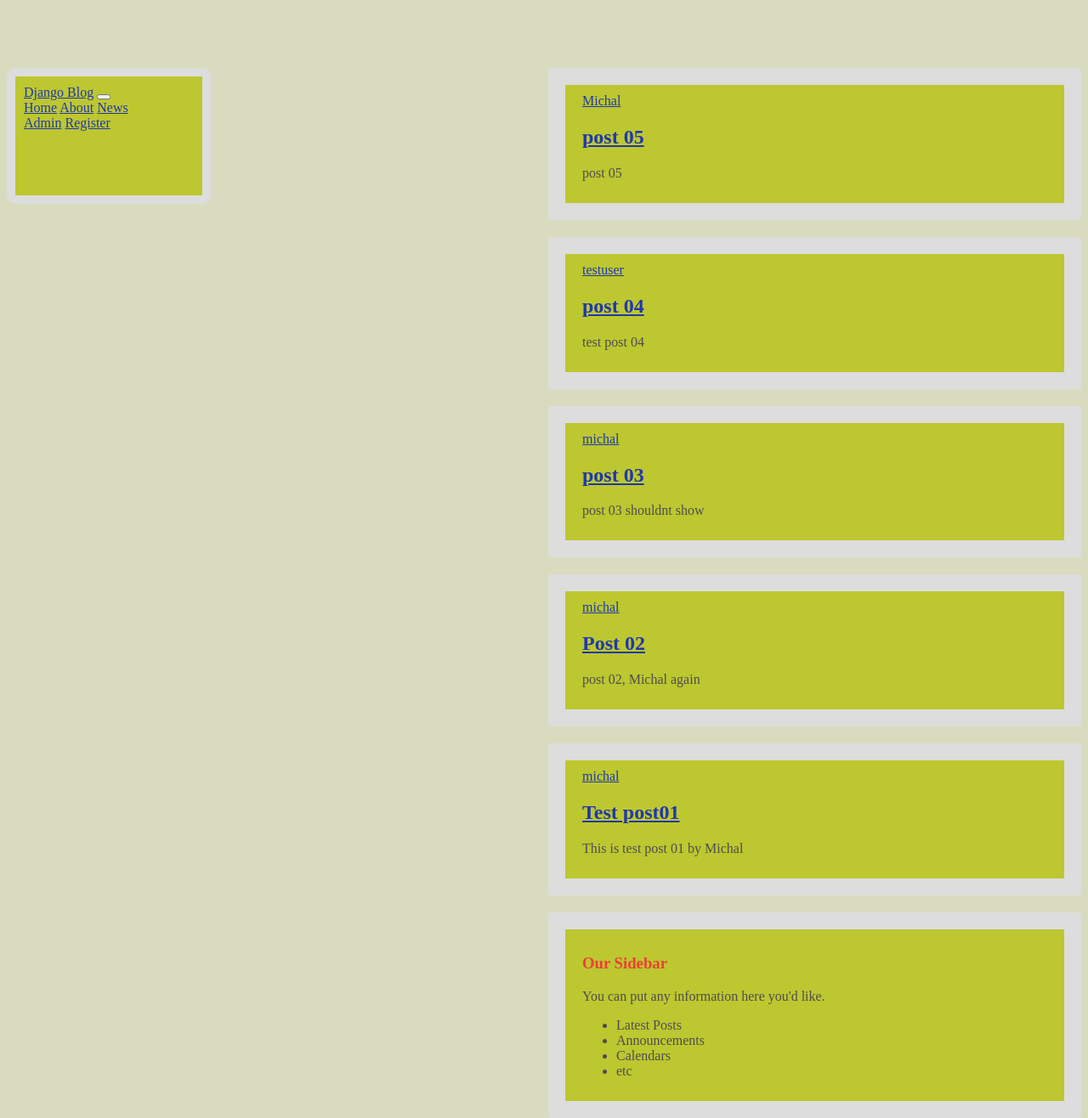
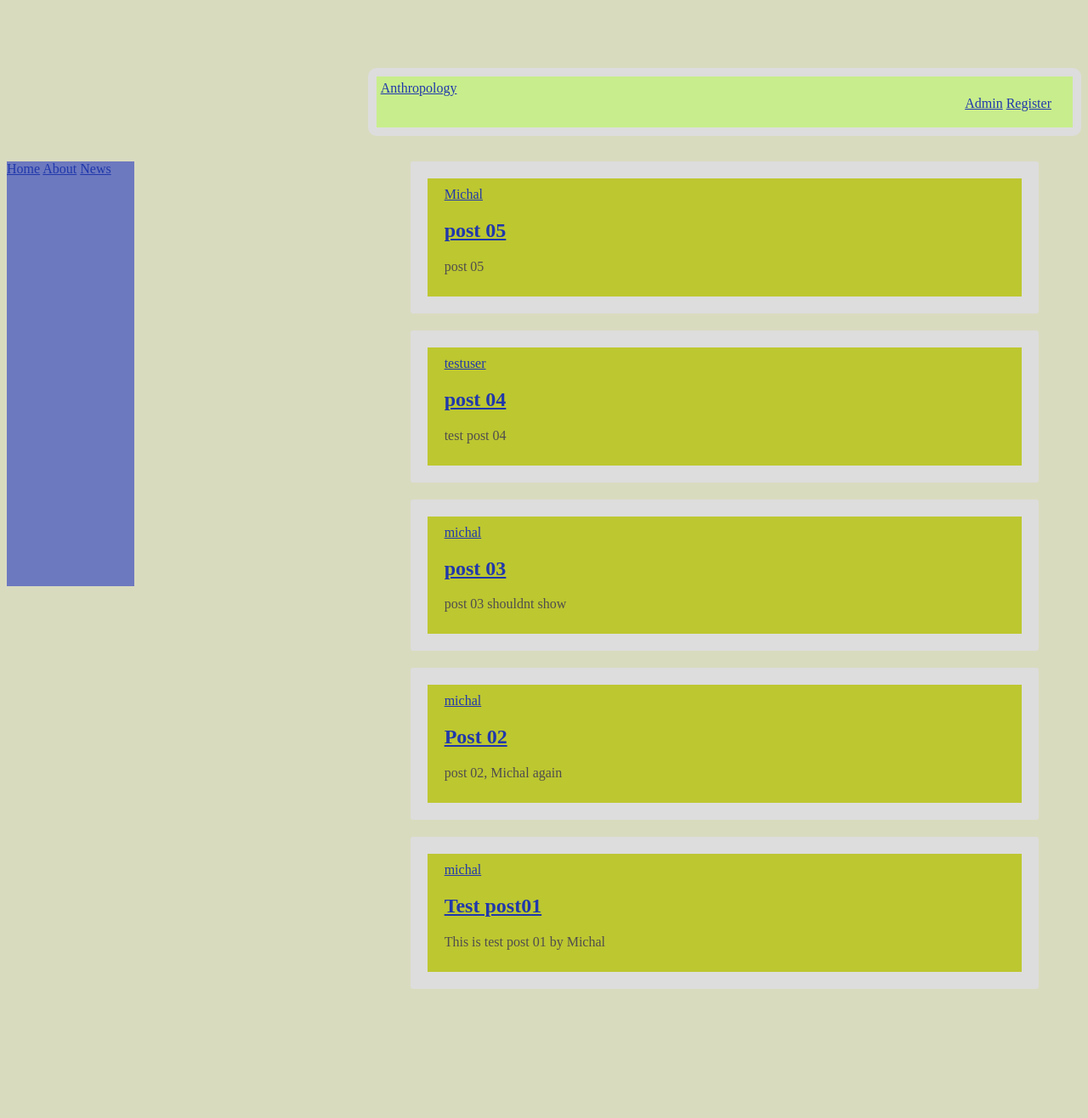
Before and after one commit to MichalStruska/AnthroWeb, a Django app: page / in a window 1280 px wide. Shown: the whole page at 85% size. After the commit the page ends 1164 px from the top, so only its background shows below. Run offline with Django 3.2, Linux system fonts and the light colour scheme; data comes from the database, SQL or seed files in the repository; both versions use the stored data as it was after the commit; some libraries are stand-ins or nearby versions.

Commit message:
separated base into columns

```diff
--- a/blog/static/css/main.css
+++ b/blog/static/css/main.css
@@ -23,12 +23,6 @@ body {
     margin: 30;
   }
 
-  .container {
-    display: grid;
-    grid-template-columns: 1fr;
-    grid-template-rows: 100px 100px 100px;
-    gap: 10px;
-  }
 
   .bg-steel {
     background-color: #5f788a;
--- a/blog/static/css/main02.css
+++ b/blog/static/css/main02.css
@@ -1,7 +1,7 @@
 
 body {
     display: grid;
-    grid-template-columns: 1fr 1fr;
+    grid-template-columns: 1fr 1fr 1fr;
     grid-template-rows: 100px 100px 100px;
     gap: 10px;
     background: #d9dbbf;
@@ -34,13 +34,56 @@ body {
   }
 
   .site-header{
-    height: 120px;
-    width: 200px;
-    background: #bdc730;
-    padding: 10px 10px;
+    height: auto;
+    width: auto;
+    padding: 5px 5px;
     border: 10px solid #dddddd;
     border-radius: 10px;
     margin-bottom: 20px;
+    grid-column: 2/4;
+    grid-row: auto;
+    background: #c8ed8c;
+  }
+
+  /*.container{
+    padding: 10px 20px;
+    grid-row: 1;
+    margin-right: 50px;
+    margin-left: 50px;
+  }*/
+
+  .container02{
+    grid-row: 2;
+    grid-column: 2/4;
+    margin-right: 50px;
+    margin-left: 50px;
+  }
+
+  .navbar-nav{
+    margin-right: 20px;
+    margin-left: 20px;
+  }
+
+  .navbar-toggler{
+    height: 150px;
+    width: 150px;
+
+  }
+
+  .sidenav{
+    grid-column: 1;
+    height: 500px;
+    width: 150px;
+    background: #6d79bf;
+  }
+
+  .navbar-nav {
+    color: #1fa11f;
+    text-align: right;
+  }
+
+  .nav-item .nav-link {
+    color: #1fa11f;
   }
 
   /*.container {
--- a/blog/templates/blog/base.html
+++ b/blog/templates/blog/base.html
@@ -8,9 +8,6 @@
         <meta charset="utf-8">
         <meta name="viewport" content="width=device-width, initial-scale=1, shrink-to-fit=no">
 
-        <!-- Bootstrap CSS -->
-        <!--<link rel="stylesheet" href="https://maxcdn.bootstrapcdn.com/bootstrap/4.0.0/css/bootstrap.min.css" integrity="sha384-Gn5384xqQ1aoWXA+058RXPxPg6fy4IWvTNh0E263XmFcJlSAwiGgFAW/dAiS6JXm" crossorigin="anonymous">-->
-        <!--<link rel="stylesheet" type="text/css" href="{% static 'blog/main.css' %}"> -->
         {% if title %}
             <title>Django blog - {{ title }}</title>
         {% else %}
@@ -21,45 +18,31 @@
     <header class="site-header">
         <nav class="navbar navbar-expand-md navbar-dark bg-steel fixed-top">
             <div class="container">
-            <a class="navbar-brand mr-4" href="{% url 'blog-home' %}">Django Blog</a>
-            <button class="navbar-toggler" type="button" data-toggle="collapse" data-target="#navbarToggle" aria-controls="navbarToggle" aria-expanded="false" aria-label="Toggle navigation">
-            <span class="navbar-toggler-icon"></span>
-            </button>
+            <a class="navbar-brand mr-4" href="{% url 'blog-home' %}">Anthropology</a>
             <div class="collapse navbar-collapse" id="navbarToggle">
-                <div class="navbar-nav mr-auto">
-                <a class="nav-item nav-link" href="{% url 'blog-home' %}">Home</a>
-                <a class="nav-item nav-link" href="{% url 'blog-about' %}">About</a>
-                <a class="nav-item nav-link" href="{% url 'blog-news' %}">News</a>
-                </div>
                 <!-- Navbar Right Side -->
                 <div class="navbar-nav">
-                <a class="nav-item nav-link" href='/admin'>Admin</a>
-                <a class="nav-item nav-link" href="#">Register</a>
+                    <a class="nav-item nav-link login" href='/admin'>Admin</a>
+                    <a class="nav-item nav-link login" href="#">Register</a>
                 </div>
             </div>
             </div>
         </nav>
     </header>
-    <main role="main" class="container">
+    <main role="main" class="container02">
         <div class="row">
           <div class="col-md-8">
             {% block content %}{% endblock %}
           </div>
-          <div class="col-md-4">
-            <div class="content-section">
-              <h3>Our Sidebar</h3>
-              <p class='text-muted'>You can put any information here you'd like.
-                <ul class="list-group">
-                  <li class="list-group-item list-group-item-light">Latest Posts</li>
-                  <li class="list-group-item list-group-item-light">Announcements</li>
-                  <li class="list-group-item list-group-item-light">Calendars</li>
-                  <li class="list-group-item list-group-item-light">etc</li>
-                </ul>
-              </p>
-            </div>
-          </div>
         </div>
-    </main>
+     </main>
+
+     <div class="sidenav">
+       <a class="nav-item nav-link" href="{% url 'blog-home' %}">Home</a>
+       <a class="nav-item nav-link" href="{% url 'blog-about' %}">About</a>
+       <a class="nav-item nav-link" href="{% url 'blog-news' %}">News</a>
+     </div>
+
 </div>
 </body>
 </html>
--- a/blog/templates/blog/news.html
+++ b/blog/templates/blog/news.html
@@ -1,8 +1,8 @@
 {% extends "blog/base.html" %}
-{% load staticfiles %}
+{% load static %}
 {% block content %}
     <h1>News page</h1>
     <br/> <a href='/about'>About</a>
     <link rel="stylesheet" href="{% static "css/main.css" %}" />
-    <img src="{% static "images/Cursor03a.png" %}" alt="Picture of Rango" />
+    <img src="{% static "images/Cursor03a.png" %}" alt="Picture of an arrow" />
 {% endblock content %}
```
Also changed, not shown: db.sqlite3.
